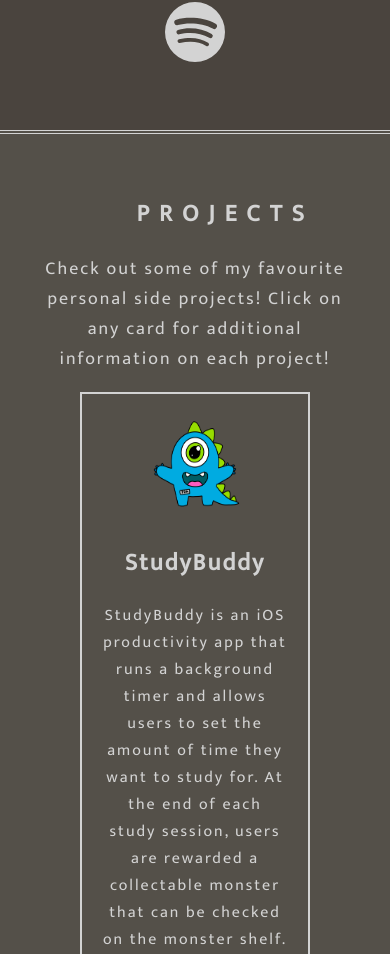
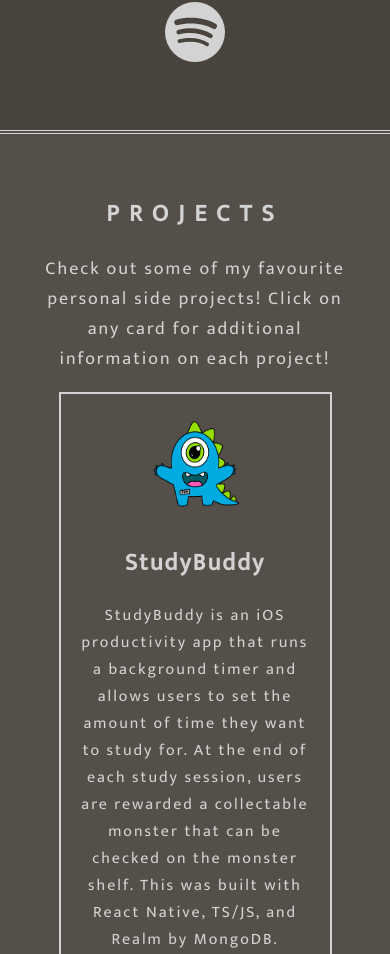
Before and after one commit to jodiezhuu/portfoliowebsiteV2, a React (Create React App) app: page / in a window 390 px wide. Shown: the part 1794-2748 px from the top of the page. Built offline with nearby package versions, Linux system fonts and the light colour scheme.

Commit message:
fix projects css

```diff
--- a/src/pages/Projects.css
+++ b/src/pages/Projects.css
@@ -7,12 +7,8 @@
 }
 
 .projectsTitle {
-    align-items: center;
     color: #D3D3D3;
     font-family: 'Mukta', sans-serif;
-    max-width: 30%;
-    margin-left: auto;
-    margin-right: auto;
     letter-spacing: 10px;
     display: block;
     text-align: center;
@@ -57,6 +53,8 @@
     min-height: 600px;
     font-family: 'Mukta', sans-serif;
     letter-spacing: 2px;
+    max-width: 600px;
+    min-width: 200px;
 }
 
 .secondCard {
@@ -67,6 +65,8 @@
     min-height: 600px;
     font-family: 'Mukta', sans-serif;
     letter-spacing: 2px;
+    max-width: 600px;
+    min-width: 200px;
 }
 
 .secondCard:hover, .thirdCard:hover {
@@ -81,16 +81,18 @@
     min-height: 600px;
     font-family: 'Mukta', sans-serif;
     letter-spacing: 2px;
+    max-width: 600px;
+    min-width: 200px;
 }
 
 .columns {
     column-count: 3;
     column-gap: 40px;
-    padding-right: 10%;
-    padding-left: 10%;
+    padding-right: 15%;
+    padding-left: 15%;
     padding-bottom: 5%;
     justify-content: center;
-    display: table-cell;
+    display: flex;
 }
 
 .projectsContainer {
@@ -121,8 +123,8 @@ a:hover, a:active { text-decoration: none;}
     .columns {
         align-items: center;
         column-count: unset;
-        padding-right: 80px;
-        padding-left: 80px;
+        display: flex;
+        flex-direction: column;
     }
     .firstCard, .secondCard, .thirdCard {
         text-align: center;
@@ -133,9 +135,13 @@ a:hover, a:active { text-decoration: none;}
         font-family: 'Mukta', sans-serif;
         letter-spacing: 2px;
         align-items: center;
+        min-width: 200px;
     }
     .projectsSubTitle {
         padding-right: 30px;
         padding-left: 30px;
     }
+    .projectsTitle {
+        text-align: center;
+    }
 }
```
